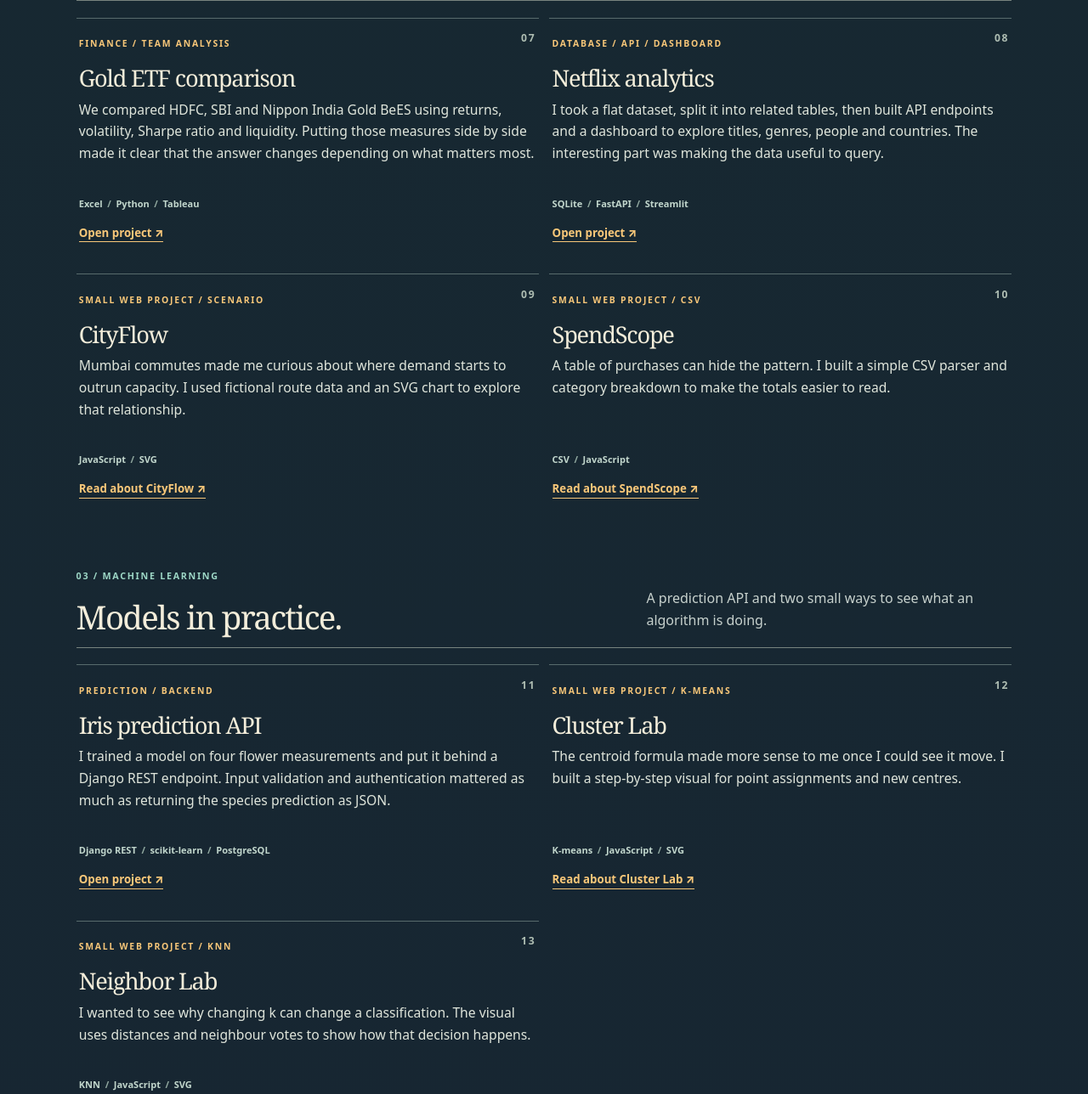
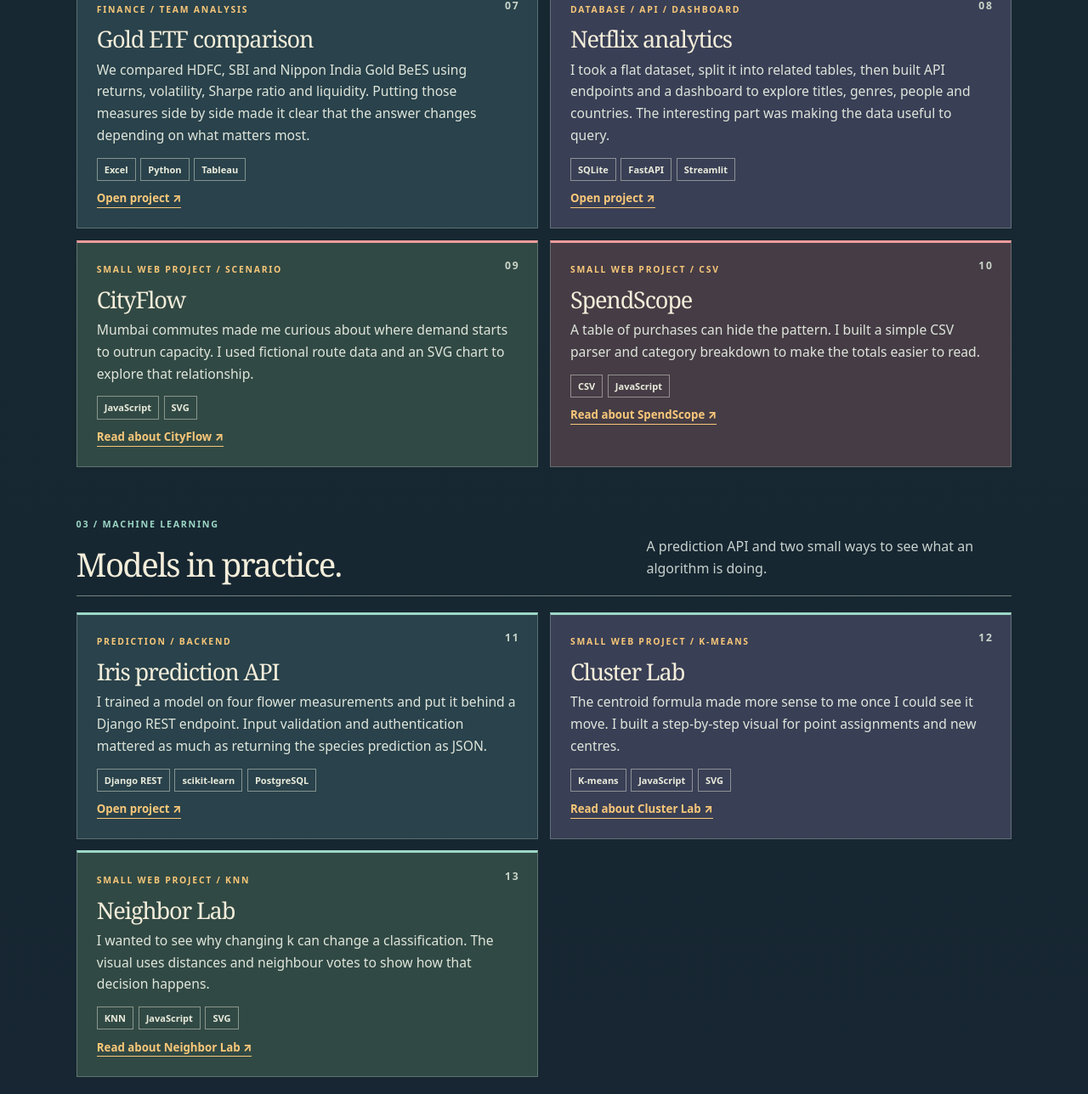
Before and after one commit to RyanCfe/Personal_Portfolio, a website: page index.html in a window 1280 px wide. Shown: the part 2902-4190 px from the top of the page at 85% size. Drawn offline with Linux system fonts and the light colour scheme.

Commit message:
Add files via upload

```diff
--- a/index.html
+++ b/index.html
@@ -99,19 +99,20 @@
     .project-group-heading p { max-width:430px; margin:0 0 .15rem auto; color:var(--muted); font-size:1rem; line-height:1.6; }
     #data-projects .project-group-heading span { color:var(--pink); }
     #ml-projects .project-group-heading span { color:var(--mint); }
-    .project-grid { display:grid; grid-template-columns:repeat(3,minmax(0,1fr)); gap:.8rem; margin-top:1.2rem; }
+    .project-grid { display:grid; grid-template-columns:repeat(3,minmax(0,1fr)); gap:.85rem; margin-top:1.2rem; }
     .work-section .project-grid { grid-template-columns:repeat(2,minmax(0,1fr)); }
-    .project { position:relative; display:flex; flex-direction:column; min-width:0; min-height:250px; padding:1.35rem .2rem 1.5rem; border:0; border-top:1px solid #8fa39d8c; background:transparent; }
-    .project:hover { border-top-color:var(--amber); }
-    #data-projects .project,#ml-projects .project { border-top:1px solid #8fa39d8c; }
-    .project::after { content:attr(data-no); position:absolute; right:.2rem; top:1.1rem; color:#aebdb2; font:700 .76rem/1 system-ui,sans-serif; letter-spacing:.14em; pointer-events:none; }
+    .project { position:relative; display:flex; flex-direction:column; min-width:0; min-height:0; padding:1.45rem; border:1px solid #92a6a177; background:#29424b; transition:transform .2s,border-color .2s; }
+    .project:nth-child(2) { background:#393f55; }.project:nth-child(3) { background:#314944; }.project:nth-child(4) { background:#453c45; }.project:nth-child(5) { background:#29434e; }.project:nth-child(6) { background:#3b4350; }
+    .project:hover { transform:translateY(-3px); border-color:var(--amber); }
+    #data-projects .project { border-top:3px solid var(--pink); }
+    #ml-projects .project { border-top:3px solid var(--mint); }
+    .project::after { content:attr(data-no); position:absolute; right:1.3rem; top:1.35rem; color:#c9d4c9; font:700 .76rem/1 system-ui,sans-serif; letter-spacing:.14em; pointer-events:none; }
     .project .type { color:var(--amber); font-size:.65rem; font-weight:850; letter-spacing:.17em; text-transform:uppercase; }
-    .project h4 { position:relative; z-index:1; margin:1.1rem 0 .65rem; font:clamp(1.7rem,2.1vw,2.4rem)/1.08 var(--serif); letter-spacing:-.045em; }
-    .project p { position:relative; z-index:1; max-width:62ch; color:#dfe5db; font-size:.98rem; line-height:1.65; }
-    .project .tags { position:relative; z-index:1; display:flex; flex-wrap:wrap; gap:.35rem; margin-top:auto; padding-top:1.3rem; }
-    .tags span { color:#c1d6cc; font-size:.69rem; font-weight:750; }
-    .tags span + span::before { content:"/"; margin-right:.35rem; color:#92aaa1; }
-    .project a { position:relative; z-index:2; width:max-content; margin-top:1rem; color:var(--amber); font-size:.83rem; font-weight:850; text-decoration:none; border-bottom:1px solid currentColor; }
+    .project h4 { position:relative; z-index:1; margin:.8rem 0 .55rem; font:clamp(1.7rem,2.1vw,2.4rem)/1.08 var(--serif); letter-spacing:-.045em; }
+    .project p { position:relative; z-index:1; max-width:62ch; margin-bottom:.8rem; color:#dfe5db; font-size:.98rem; line-height:1.65; }
+    .project .tags { position:relative; z-index:1; display:flex; flex-wrap:wrap; gap:.35rem; margin-top:0; padding-top:0; }
+    .tags span { border:1px solid #e9ebdc7a; padding:.25rem .5rem; color:#e9ebdc; font-size:.69rem; font-weight:750; }
+    .project a { position:relative; z-index:2; width:max-content; margin-top:.65rem; color:var(--amber); font-size:.83rem; font-weight:850; text-decoration:none; border-bottom:1px solid currentColor; }
     .archive-more { margin:1.5rem 0 0; text-align:right; }
     .archive-more a { color:var(--amber); font-size:.72rem; font-weight:850; text-decoration:none; border-bottom:1px solid currentColor; }
     .project-ideas { margin-top:3.7rem; scroll-margin-top:7rem; }
@@ -148,7 +149,6 @@
     .work-section .section-heading,.about-section .section-heading { border-bottom-width:2px; }
     .work-section .section-heading h2,.about-section .section-heading h2 { text-wrap:balance; }
     .project-group-heading { border-bottom-color:#b9c2b299; }
-    .project { border-top-color:#8fa39d8c; }
     .project .type { max-width:calc(100% - 3rem); }
     .toolkit div { border-top:2px solid #b7b7a783; }
     .about-grid { display:grid; grid-template-columns:1fr 1fr; gap:clamp(2rem,7vw,8rem); margin-top:3rem; }
```
